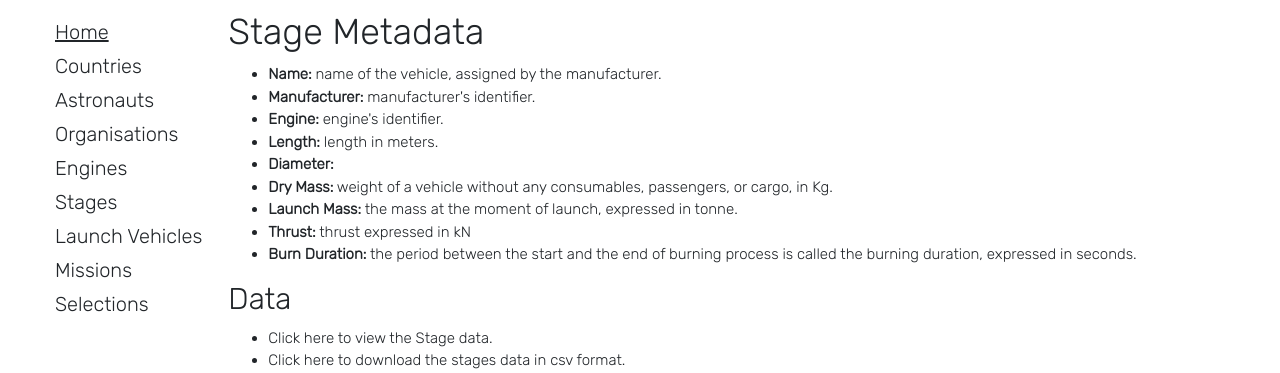
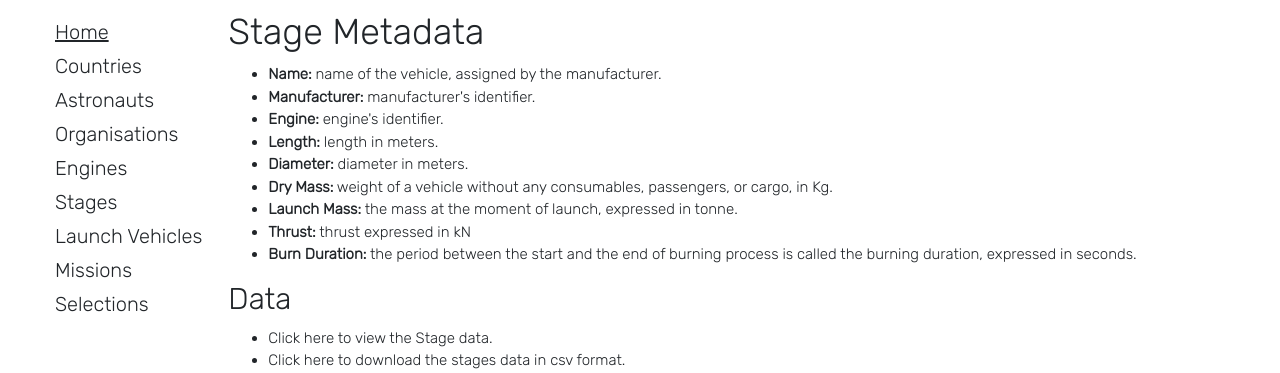
Before and after one commit to eferos93/ODMC_exam_implementation, a Django app: page /spacemissions/stages-metadata/ in a window 1280 px wide. Shown: the top 373 px of the page. Run offline with Django 3.2, Linux system fonts and the light colour scheme; parts of the project's set-up code (start-up, migrations or seed data) failed here and were passed over.

Commit message:
added missig description

```diff
--- a/templates/space_missions/metadata/launch_vehicle.html
+++ b/templates/space_missions/metadata/launch_vehicle.html
@@ -33,7 +33,7 @@
         <li><strong>Launch <a href="https://en.wikipedia.org/wiki/Mass">Mass</a>:</strong> the mass at the moment of launch, expressed in tons.</li>
         <li><strong><a href="https://en.wikipedia.org/wiki/Thrust">Thrust</a>:</strong> thrust expressed in kN</li>
         <li><strong><a href="https://en.wikipedia.org/wiki/Length">Length</a>:</strong> <a href="https://en.wikipedia.org/wiki/Length">length</a> in meters.</li>
-        <li><strong><a href="https://en.wikipedia.org/wiki/Diameter">Diameter</a>:</strong></li>
+        <li><strong><a href="https://en.wikipedia.org/wiki/Diameter">Diameter</a>:</strong> diameter in meters.</li>
     </ul>
     <h2>Data</h2>
     <ul>
--- a/templates/space_missions/metadata/stage.html
+++ b/templates/space_missions/metadata/stage.html
@@ -7,7 +7,7 @@
         <li><strong>Manufacturer:</strong> <a href="{% url 'space_missions:organisations' %}">manufacturer</a>'s identifier.<em></em></li>
         <li><strong>Engine:</strong> <a href="{% url 'space_missions:engines' %}">engine</a>'s identifier.</li>
         <li><strong><a href="https://en.wikipedia.org/wiki/Length">Length</a>:</strong> <a href="https://en.wikipedia.org/wiki/Length">length</a> in meters.</li>
-        <li><strong><a href="https://en.wikipedia.org/wiki/Diameter">Diameter</a>:</strong></li>
+        <li><strong><a href="https://en.wikipedia.org/wiki/Diameter">Diameter</a>:</strong> diameter in meters.</li>
         <li><strong><a href="https://en.wikipedia.org/wiki/Vehicle_weight#Dry_weight">Dry Mass</a>:</strong> weight of a vehicle without any consumables, passengers, or cargo, in Kg.</li>
         <li><strong>Launch <a href="https://en.wikipedia.org/wiki/Mass">Mass</a>:</strong> the mass at the moment of launch, expressed in tonne.</li>
         <li><strong><a href="https://en.wikipedia.org/wiki/Thrust">Thrust</a>:</strong> thrust expressed in kN</li>
```
